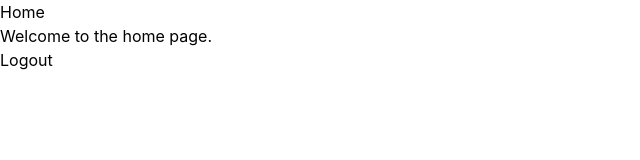
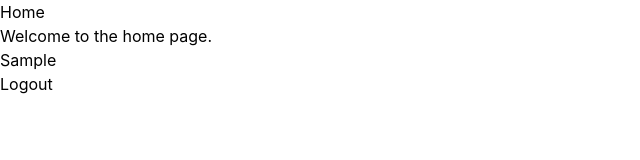
Before and after one commit to Moyinoluwa26/Listed, a React (Create React App) app in the folder ux-page/: page /home in a window 1280 px wide. Shown: the top 160 px of the page, without its empty margins (0-640 px from the left). Built offline with nearby package versions, Linux system fonts and the light colour scheme; sample sign-in values are in the browser's storage.

Commit message:
24-01-2023

```diff
--- a/ux-page/src/HomePage.js
+++ b/ux-page/src/HomePage.js
@@ -1,21 +1,28 @@
 import { React } from 'react';
-import { useSelector, useDispatch } from 'react-redux';
+import { useDispatch } from 'react-redux';
 import { setLogout } from './state';
 import { useNavigate } from 'react-router-dom';
+//import { useEffect } from 'react';
 
 const Home = () => {
 
-    const user = useSelector(state => state.auth.user.firstName);
     const dispatch = useDispatch();
     const Navigate = useNavigate();
+
+
+    const user = JSON.parse(localStorage.getItem('user'));
+
     const Logout = () => {
         dispatch(setLogout());
-        Navigate('/')
+        Navigate('/');
     }
+
+
+
     return (<div>
         <h1>Home</h1>
         <p>Welcome to the home page.</p>
-        <p>{user}</p>
+        <p>{user.firstName}</p>
         <button onClick={Logout}>Logout</button>
     </div>);
 }
--- a/ux-page/src/components/loginForm.js
+++ b/ux-page/src/components/loginForm.js
@@ -47,6 +47,8 @@ const Login = () => {
             if (!response.ok) {
                 throw new Error(`HTTP error! Status: ${response.status}`);
             }
+            localStorage.setItem('token', data.token);
+            localStorage.setItem('user', JSON.stringify(data.user));
             dispatch(setLogin({ user: data.user, token: data.token }));
             resetForm();
             navigate('/home');
```
